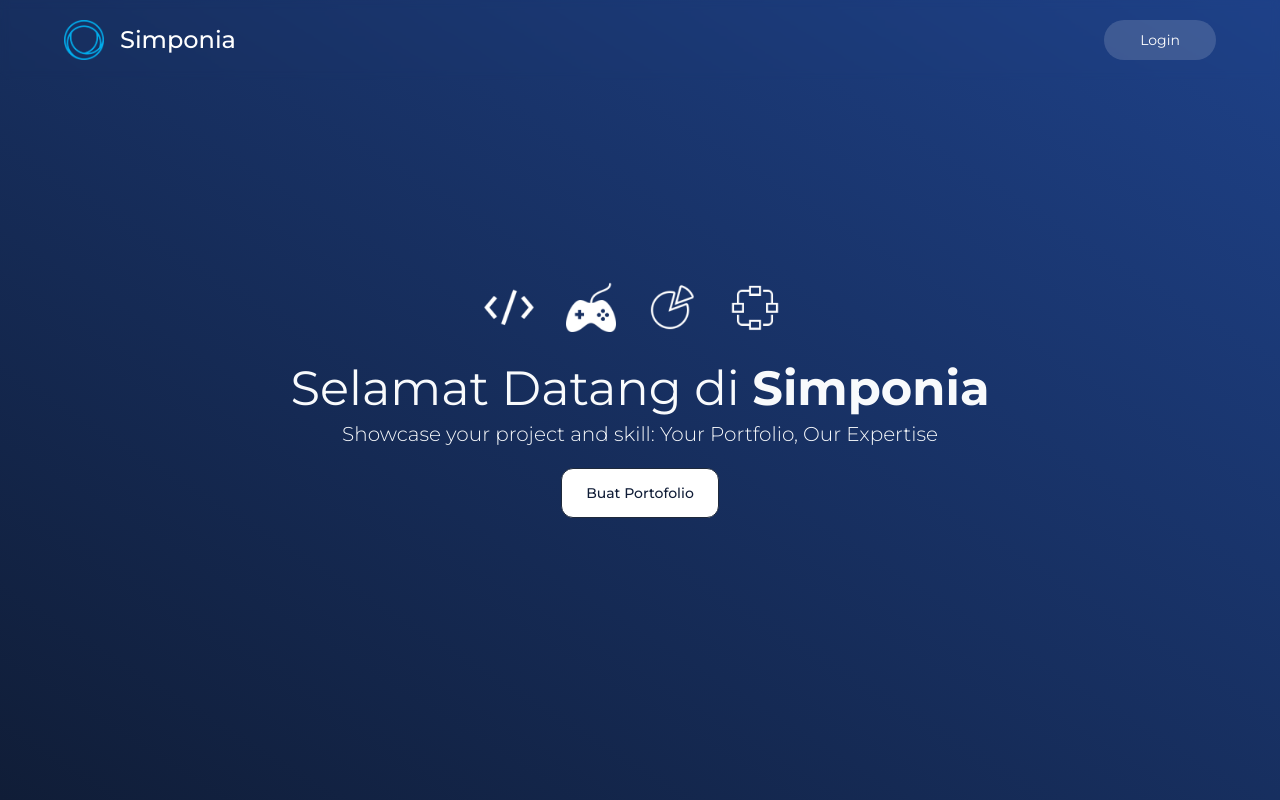
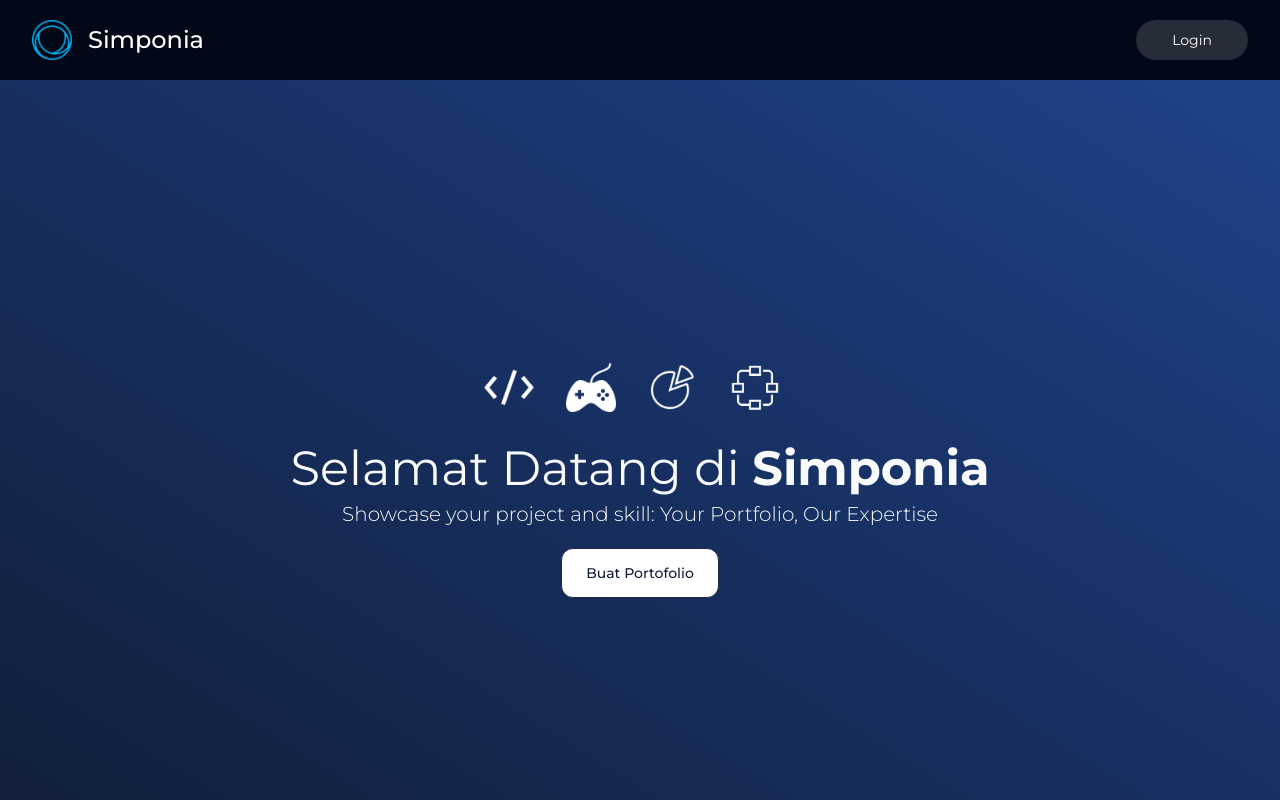
Before and after one commit to krisnabimantoro/simponia, a Next.js app: page / in a window 1280 px wide. Shown: the top 800 px of the page. Built offline with nearby package versions, Linux system fonts and the light colour scheme.

Commit message:
change color when scrolling

```diff
--- a/app/Navbar.tsx
+++ b/app/Navbar.tsx
@@ -1,12 +1,31 @@
+"use client";
+
 import React from "react";
 import Image from "next/image";
 import { Button } from "../components/ui/button";
+import { useEffect, useState } from "react";
+import { Link, animateScroll as scroll } from "react-scroll";
 
 const Navbar = () => {
+  const [scrolling, setScrolling] = useState(false);
+
+  useEffect(() => {
+    window.addEventListener("scroll", handleScroll);
+    return () => window.removeEventListener("scroll", handleScroll);
+  }, []);
+
+  const handleScroll = () => {
+    if (window.scrollY > 20) {
+      setScrolling(true);
+    } else {
+      setScrolling(false);
+    }
+  };
+
   return (
-    <nav className="w-full fixed top-0 backdrop-blur-sm    z-10 ">
+    <nav className={scrolling ? "navbar-scroll" : "backdrop-blur-sm "}>
       <div className="container">
-        <div className="mx-auto px-4 sm:px-6 lg:px-8">
+        <div className="mx-auto ">
           <div className="flex items-center justify-between h-20">
             <div className="flex items-center">
               <div className="flex flex-shrink-0">
```
